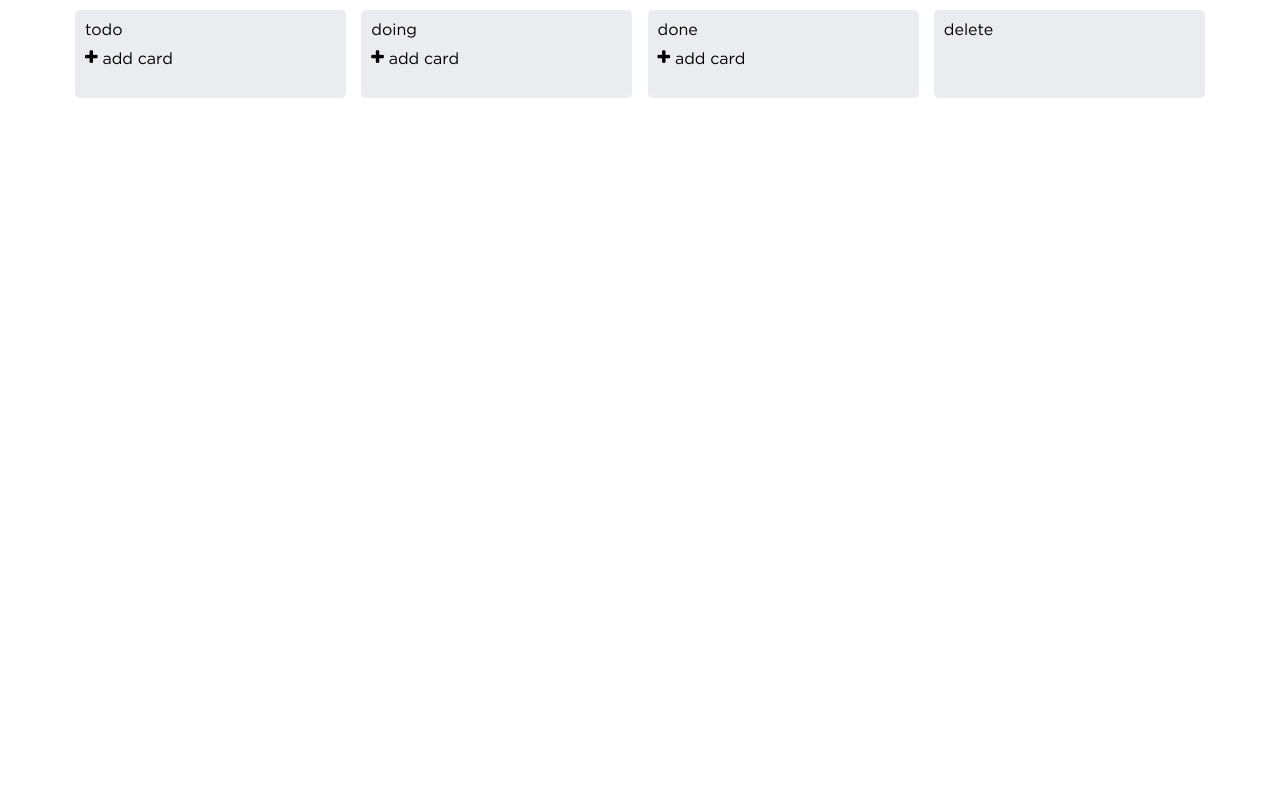
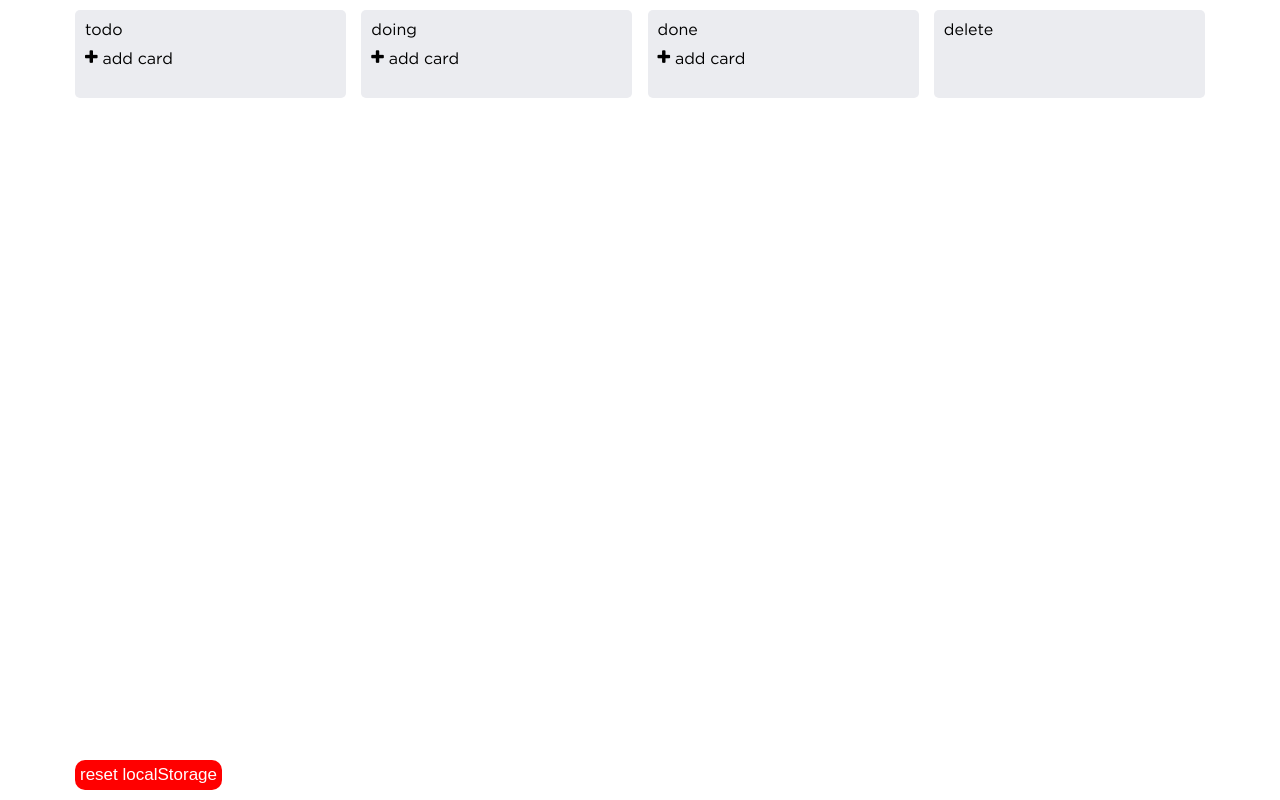
Before and after one commit to Vladimir547/react-todo, a React (Create React App) app: page / in a window 1280 px wide. Built offline with nearby package versions, Linux system fonts and the light colour scheme; a web font is replaced by a local one.

Commit message:
add reset storage button

```diff
--- a/src/App.css
+++ b/src/App.css
@@ -7,3 +7,17 @@
   padding-top: 10px;
   justify-content: space-between;
 }
+
+.reset-btn{
+  position: fixed;
+  top : 95vh;
+  border-radius: 10px;
+  background: red;
+  border: none;
+  padding: 5px;
+  color:white;
+  font-size: 17px;
+}
+.reset-btn:hover{
+ background: orangered;
+}
--- a/src/App.js
+++ b/src/App.js
@@ -6,6 +6,11 @@ import Modal from './components/modal/modal';
 
 function App() {
   const isShow = useSelector((state) => state.isModalShow );
+  const resetLocalStorageFunc = (e) => {
+    e.preventDefault();
+    localStorage.clear();
+    window.location.reload(false)
+  }
   return (
     <div className="App">
       <List classProps='todo'/>
@@ -13,6 +18,7 @@ function App() {
       <List classProps='done'/>
       <List classProps='delete'/>
       { isShow && <Modal />}
+      <button className='reset-btn' onClick={(e) => resetLocalStorageFunc(e)}>reset localStorage</button>
     </div>
   );
 }
```
Also changed, not shown: 1 other file (tests, documents, lock files or other folders).
